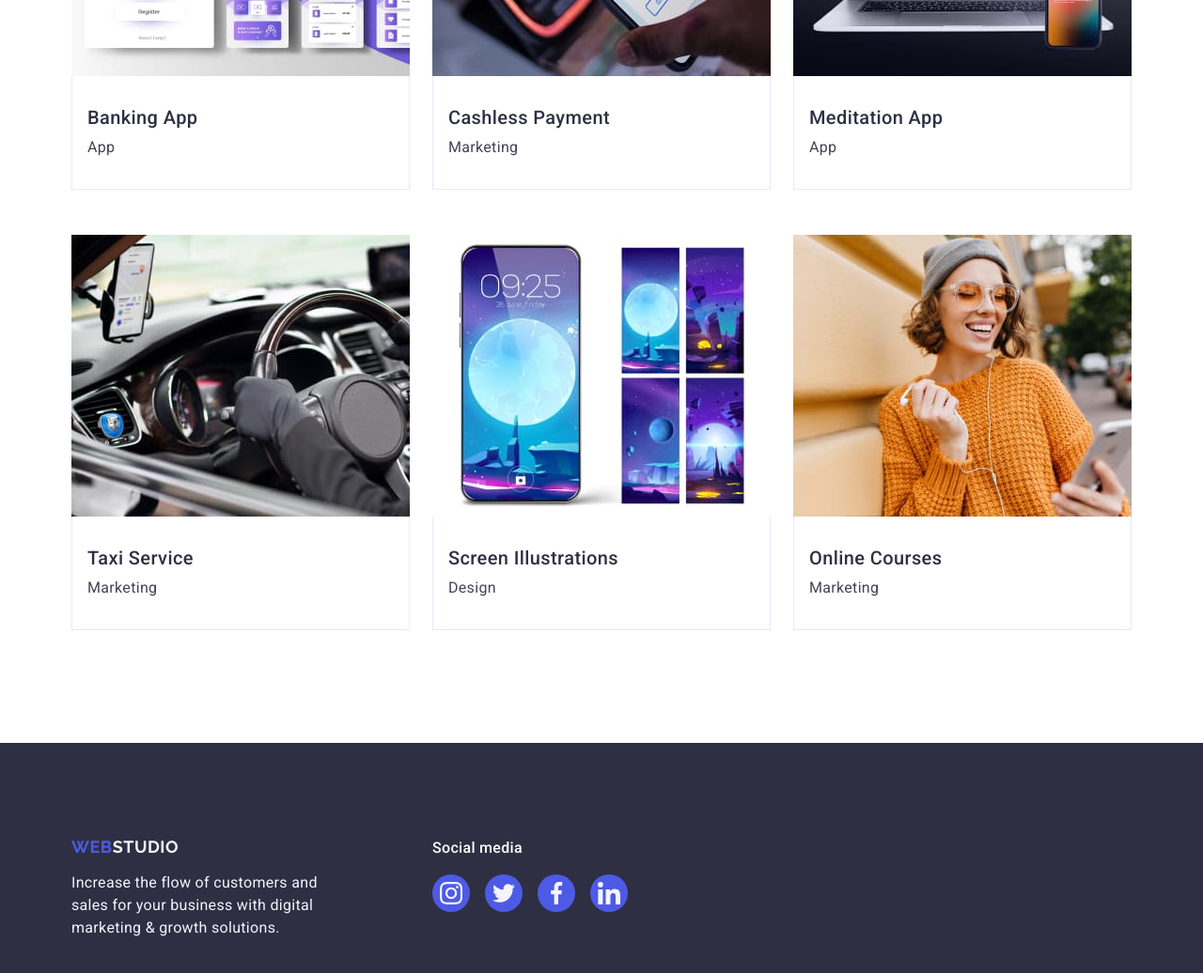
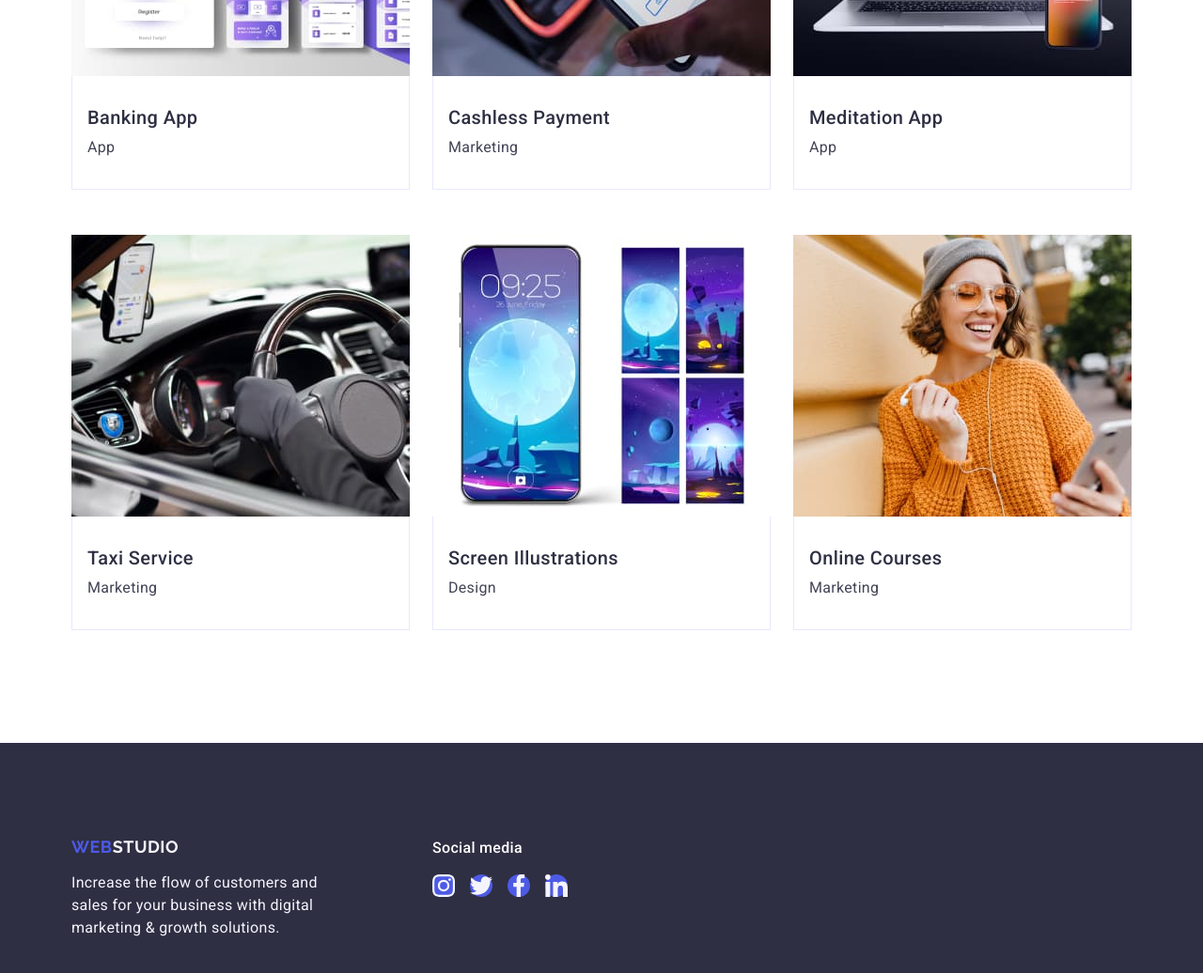
Before and after one commit to KyryLHonchar/HomeWork4-2, a plain HTML site: page index.html in a window 1280 px wide. Shown: the part 2394-3430 px from the top of the page at 94% size. Drawn offline with nearby package versions, Linux system fonts and the light colour scheme.

Commit message:
HomeWork4-2

```diff
--- a/css/styles.css
+++ b/css/styles.css
@@ -514,8 +514,8 @@ ol {
   gap: 16px;
 }
 .social-title {
-  width: 40px;
-  height: 40px;
+  width: 24px;
+  height: 24px;
 }
 .footer-soc-item {
   display: flex;
```
